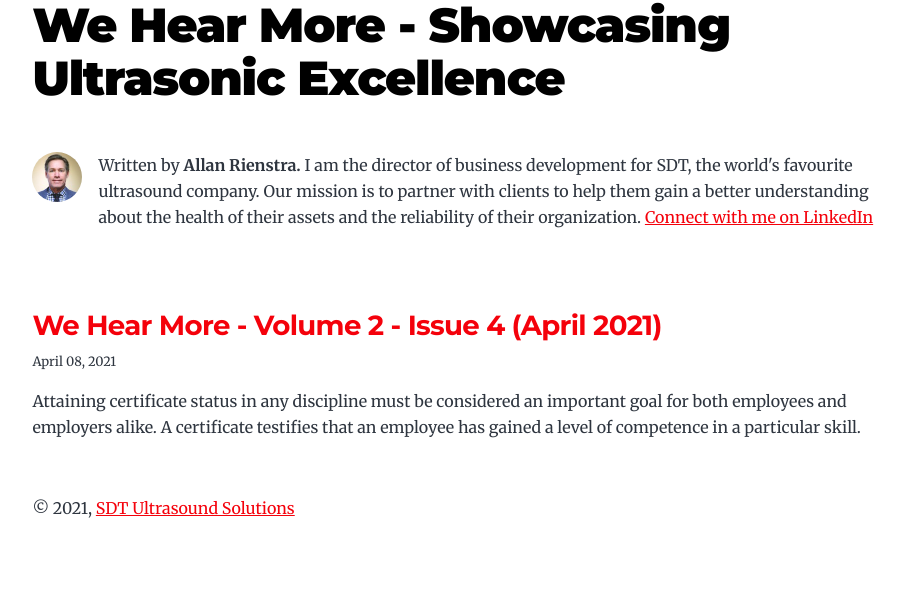
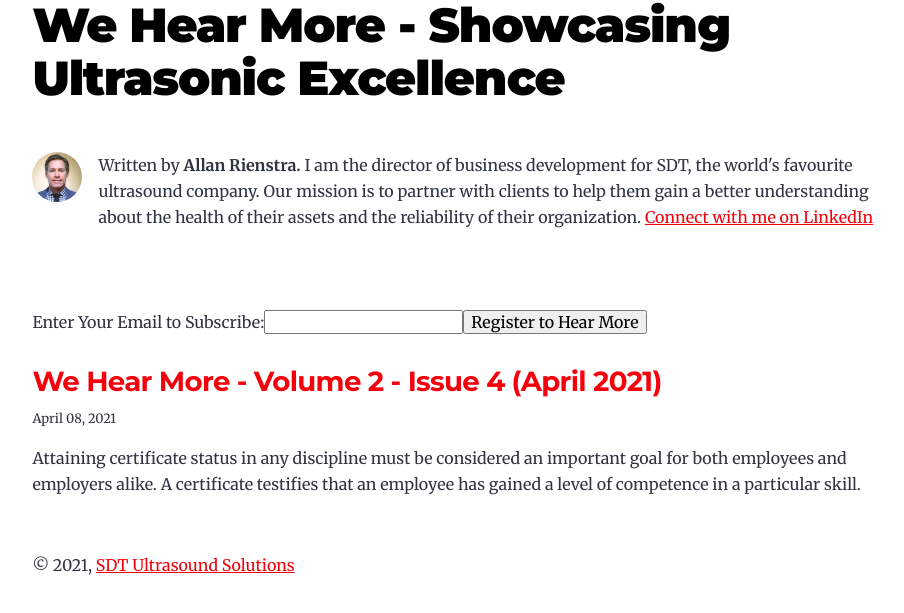
Before and after one commit to SDT-North-America-Inc/wehearmoreweb, a Gatsby site: page / in a window 1280 px wide. Shown: the part 141-754 px from the top of the page, without its empty margins (175-1079 px from the left). Built offline with nearby package versions, Linux system fonts and the light colour scheme; Gatsby itself is replaced by a stand-in of ours.

Commit message:
added april newsletter

```diff
--- a/src/pages/index.js
+++ b/src/pages/index.js
@@ -32,6 +32,15 @@
           const title = post.frontmatter.title || post.fields.slug
 
           return (
+            <>
+            <form name="Contact Form" method="POST" data-netlify="true" netlify>
+              <input type="hidden" name="wehearmoresignup" value="Contact Form" />
+              <div>
+                <label>Enter Your Email to Subscribe:</label>
+                <input type="email" name="email" />
+                <button type="submit">Register to Hear More</button>
+              </div>
+            </form>
             <li key={post.fields.slug}>
               <article
                 className="post-list-item"
@@ -56,6 +65,7 @@
                 </section>
               </article>
             </li>
+            </>
           )
         })}
       </ol>
```
